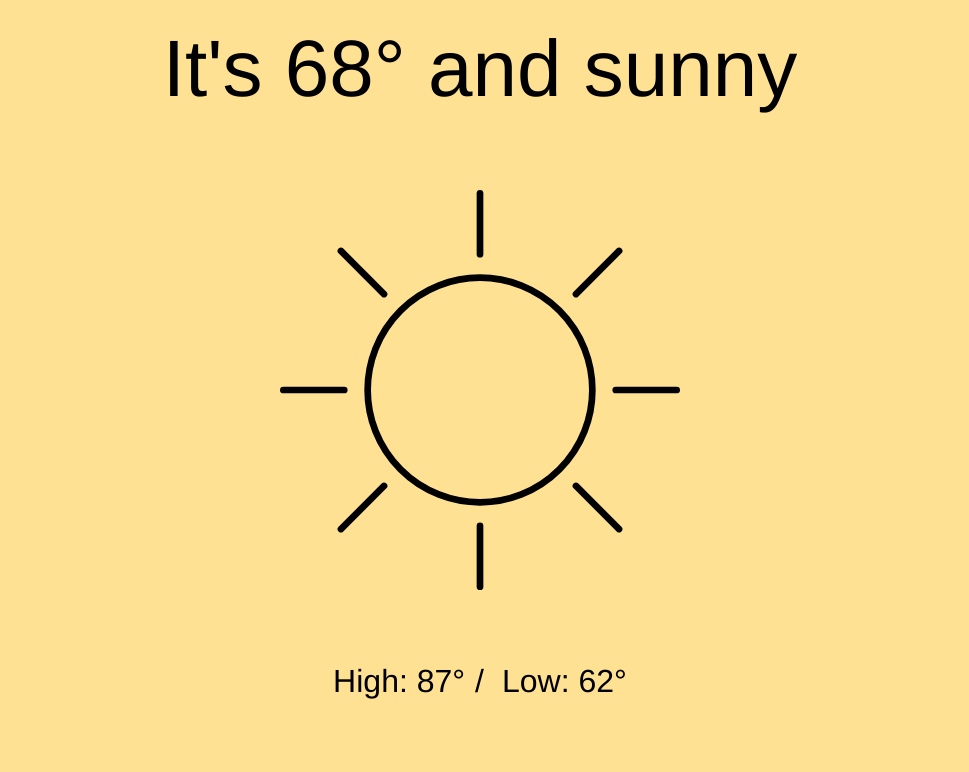
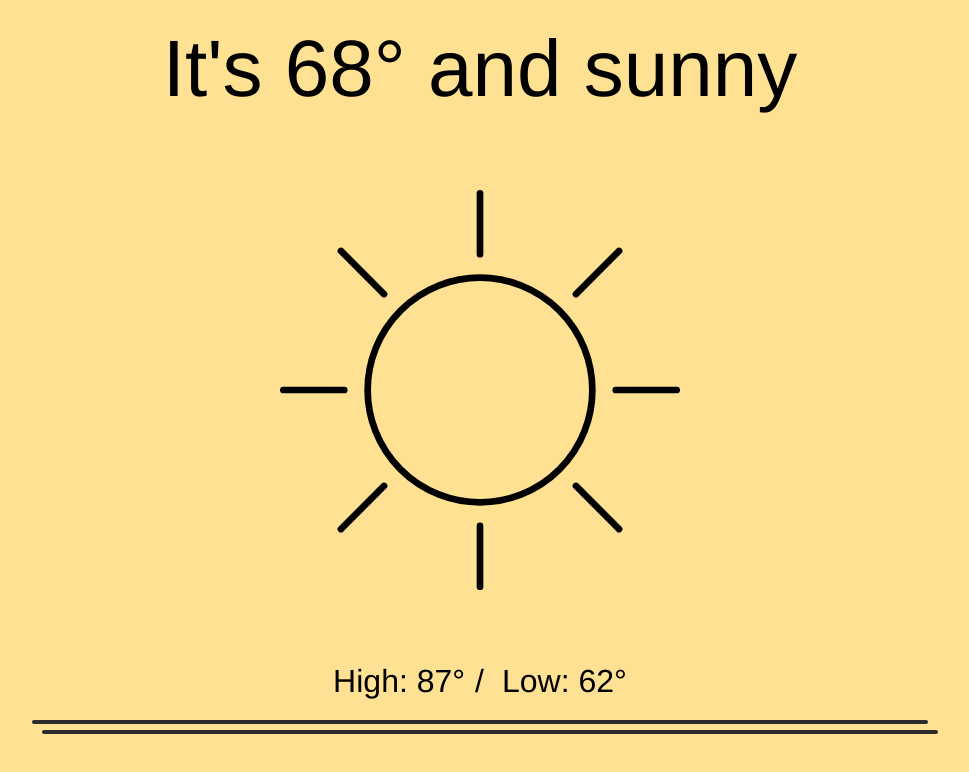
Before and after one commit to jennifer-bowser/weather-web-app, a React (Vite) app: page / in a window 1280 px wide. Shown: the top 772 px of the page, without its empty margins (160-1129 px from the left). Built offline with nearby package versions, Linux system fonts and the light colour scheme; no server answers; a web font is replaced by a local one.

Commit message:
adds Tiles and SectionTiles, plus HourlyForecast section

```diff
--- a/src/App.jsx
+++ b/src/App.jsx
@@ -2,6 +2,7 @@ import LocationContextProvider from "./contexts/LocationContext";
 import AppContent from "./components/sections/AppContent/AppContent";
 import CurrentWeather from "./components/sections/CurrentWeather/CurrentWeather";
 import CurrentConditionContextProvider from "./contexts/CurrentConditionContext";
+import HourlyForecast from "./components/sections/HourlyForecast/HourlyForecast";
 
 export default function App() {
   return (
@@ -10,6 +11,7 @@ export default function App() {
         <CurrentConditionContextProvider>
             <AppContent>
                 <CurrentWeather />
+                <HourlyForecast />
             </AppContent>
         </CurrentConditionContextProvider>
       </LocationContextProvider>
--- /dev/null
+++ b/src/components/Sections/HourlyForecast/HourlyForecast.jsx
@@ -0,0 +1,8 @@
+import "./HourlyForecast.css";
+import SectionTile from "../../molecules/SectionTile";
+
+export default function HourlyForecast(){
+    return(
+        <SectionTile extraClassnames="HourlyForecast"/>
+    )
+}
--- /dev/null
+++ b/src/components/atoms/Tile/Tile.css
@@ -0,0 +1,3 @@
+.Tile{
+    box-shadow: 10px 10px 0px gray;
+}
--- /dev/null
+++ b/src/components/atoms/Tile/Tile.jsx
@@ -0,0 +1,7 @@
+export default function Tile({extraClassnames = "", children}){
+    return(
+        <div className={`Tile ` + extraClassnames}>
+            {children}
+        </div>
+    )
+}
--- /dev/null
+++ b/src/components/molecules/SectionTile.css
@@ -0,0 +1,7 @@
+.SectionTile{
+    width: 100%;
+    background-color: var(--soft-white);
+    border-radius: var(--border-radius);
+    border: var(--border);
+    box-shadow: var(--box-shadow);
+}
--- /dev/null
+++ b/src/components/molecules/SectionTile.jsx
@@ -0,0 +1,10 @@
+import Tile from "../atoms/Tile/Tile";
+import "./SectionTile.css";
+
+export default function SectionTile({extraClassnames = "", children}){
+    return(
+        <Tile extraClassnames={"SectionTile " + extraClassnames}>
+            {children}
+        </Tile>
+    );
+}
--- a/src/index.css
+++ b/src/index.css
@@ -5,8 +5,20 @@
 
 /* Global Vars */
 :root{
+    /* Fonts */
     --font-family-bold: stratos, "Helvetica", sans-serif;
     --font-family-light: stratos-lights, "Helvetica", sans-serif;
+
+    /* Colors */
+    --soft-black: rgb(44, 44, 44);
+    --soft-white: rgb(255, 247, 244);
+
+    /* Borders */
+    --border-radius: 10px;
+    --border: 2px solid var(--soft-black);
+
+    /* DropShadow */
+    --box-shadow: 10px 10px 0 var(--soft-black);
 }
 
 /* Defaults */
```
Also changed, not shown: src/components/Sections/HourlyForecast/HourlyForecast.css (added).
